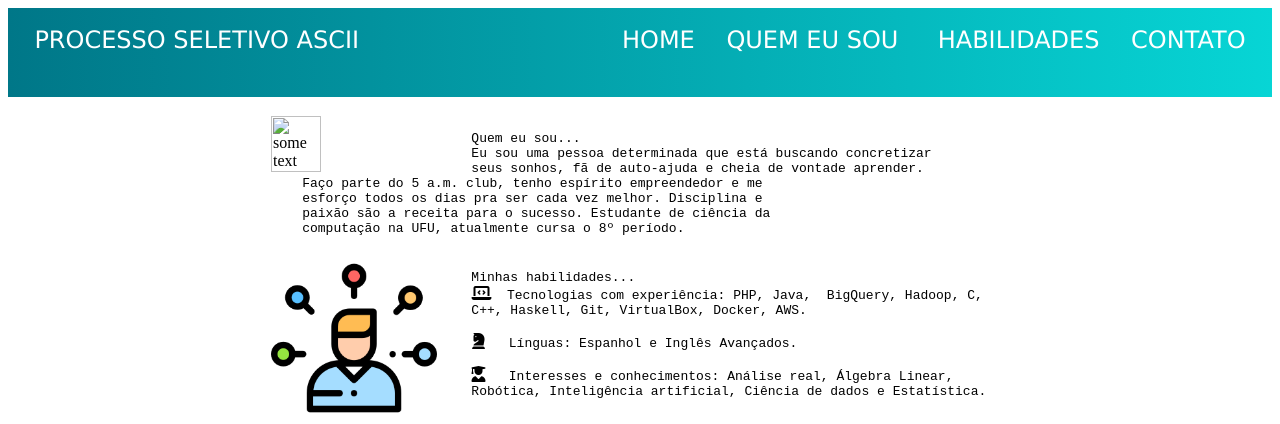
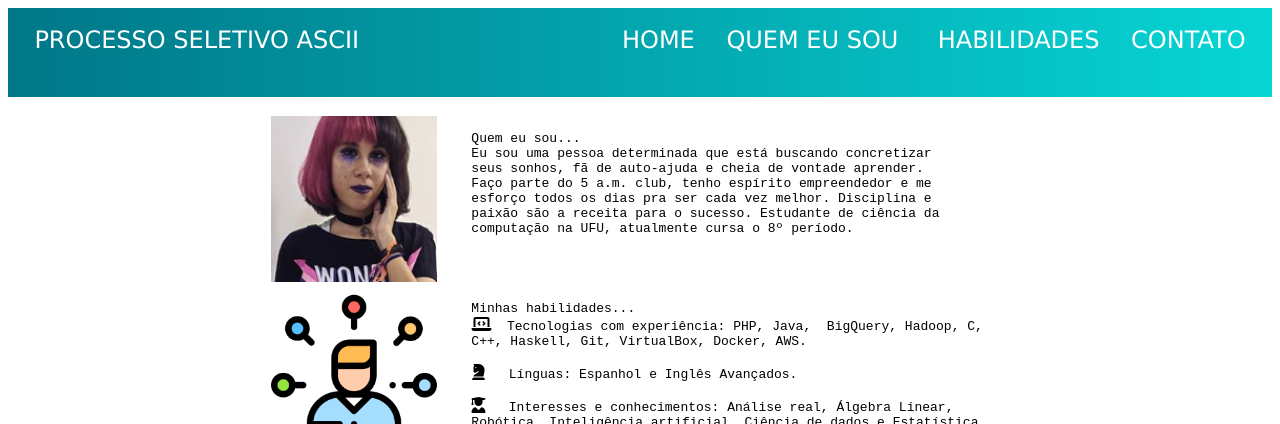
Before and after one commit to domitilacrispim/domitilacrispim.github.io, a plain HTML site: page index.html in a window 1280 px wide. Shown: the top 424 px of the page. Drawn offline with Linux system fonts and the light colour scheme.

Commit message:
Update index.html

```diff
--- a/index.html
+++ b/index.html
@@ -18,7 +18,7 @@
      <tr >
     <td>&emsp;&emsp;&emsp;&emsp;&emsp;&emsp; &emsp;&emsp;&emsp; &emsp;&emsp;&emsp; &emsp;&emsp;&emsp;     <td/>
     <td>
-  <img src="me.jpeg" alt="some text" width=30% height=30% align="left" >
+  <img src="me.png" alt="some text" width=30% height=30% align="left" >
     <pre>
     Quem eu sou...
     Eu sou uma pessoa determinada que está buscando concretizar
```
